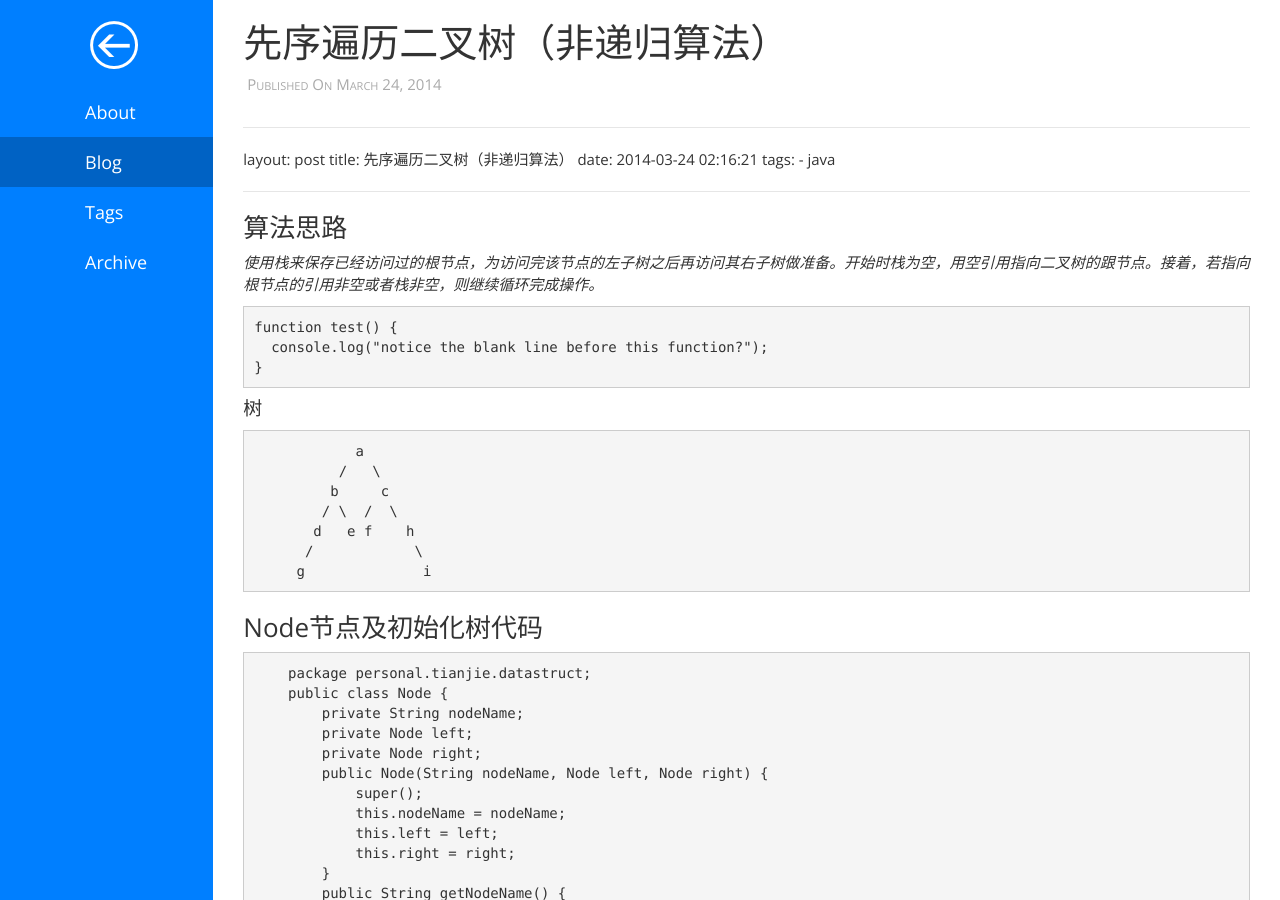
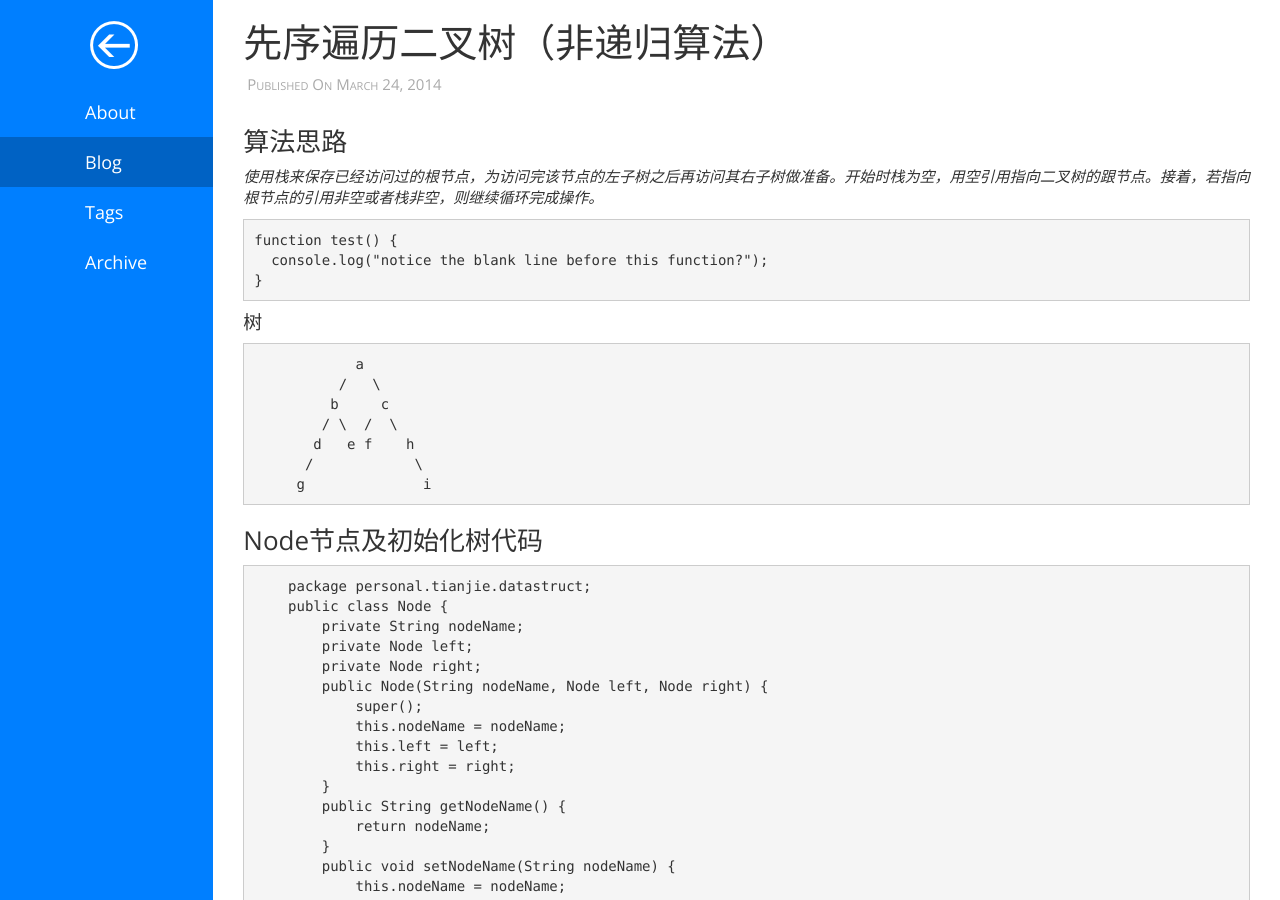
Before and after one commit to x20080406/x20080406.github.io, a Jekyll site: the page built from _posts/2014-03-24-binary-tree.md, in a window 1280 px wide and 900 px high. Built offline with Jekyll 4.4.1, drawn with Linux system fonts in a browser that asks for light colours; comment, search, counter and statistics services are not loaded.

Commit message:
Signed-off-by: x20080406 <x20080406@gmail.com>

```diff
--- a/_posts/2014-03-24-binary-tree.md
+++ b/_posts/2014-03-24-binary-tree.md
@@ -5,13 +5,6 @@ date:   2014-03-24 02:16:21
 tags:
 - java
 ---
-<hr />
-<p>layout: post
-title:  先序遍历二叉树（非递归算法）
-date:   2014-03-24 02:16:21
-tags:
-- java </p>
-<hr />
 <h3 id="">算法思路</h3>
 <p><em>使用栈来保存已经访问过的根节点，为访问完该节点的左子树之后再访问其右子树做准备。开始时栈为空，用空引用指向二叉树的跟节点。接着，若指向根节点的引用非空或者栈非空，则继续循环完成操作。</em></p>
 <pre><code>function test() {
```
